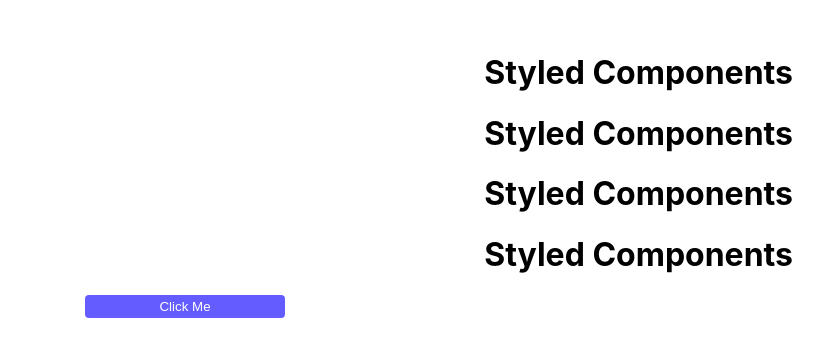
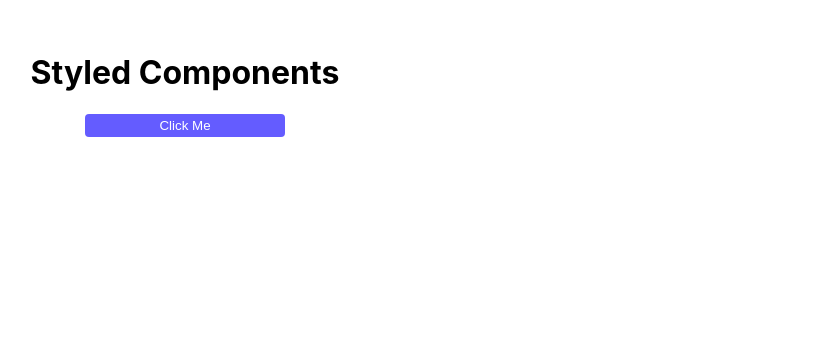
Before and after one commit to mendelssohnbach/styled-john-smilga, a React (Create React App) app: page / in a window 1280 px wide. Shown: the top 356 px of the page, without its empty margins (455-1278 px from the left). Built offline with nearby package versions, Linux system fonts and the light colour scheme.

Commit message:
update: lesson13
https://gitmoji.dev/

```diff
--- a/src/App.js
+++ b/src/App.js
@@ -1,18 +1,28 @@
 import styled from 'styled-components';
 
 const BasicTitle = styled.h1`
-  text-align: right;
+  text-align: center;
   text-transform: capitalize;
+`;
+
+const DefaultButton = styled.button`
+  background: #645cff;
+  color: #fff;
+  border: none;
+  border-radius: 0.25rem;
+  cursor: pointer;
+  text-transform: capitalize;
+  padding: 0.25rem;
+  display: block;
+  width: 200px;
+  margin: 1rem auto;
 `;
 
 function App() {
   return (
     <div style={{ padding: '2rem' }}>
       <BasicTitle>styled components</BasicTitle>
-      <BasicTitle>styled components</BasicTitle>
-      <BasicTitle>styled components</BasicTitle>
-      <BasicTitle>styled components</BasicTitle>
-      <button className="btn">click me</button>
+      <DefaultButton className="btn">click me</DefaultButton>
     </div>
   );
 }
```
